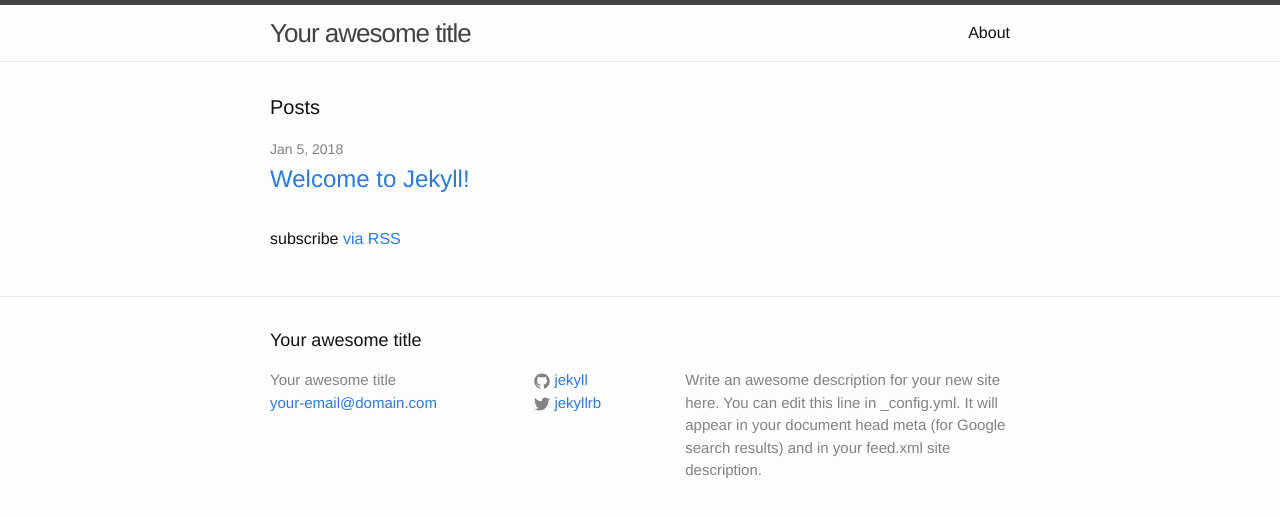
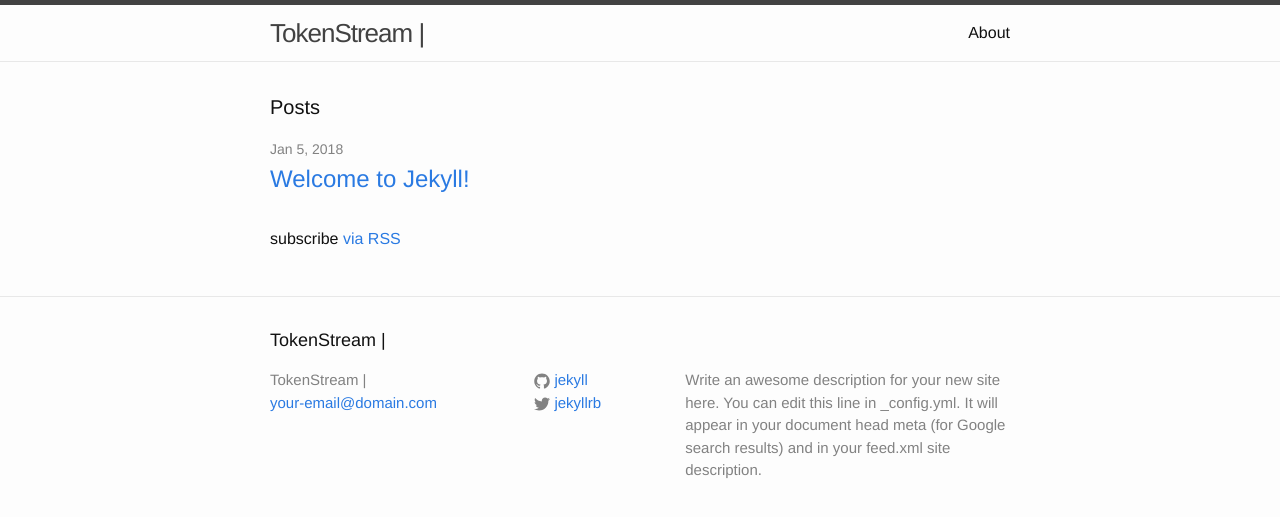
Before and after one commit to gertraig/fertuk, a Jekyll site: the page built from index.html, in a window 1280 px wide. Shown: the top 517 px of the page. Built offline with Jekyll 4.4.1, drawn with Linux system fonts in a browser that asks for light colours.

Commit message:
Update _config.yml

```diff
--- a/_config.yml
+++ b/_config.yml
@@ -6,7 +6,7 @@
 # 'jekyll serve'. If you change this file, please restart the server process.
 
 # Site settings
-title: Your awesome title
+title: TokenStream |
 email: your-email@domain.com
 description: > # this means to ignore newlines until "baseurl:"
   Write an awesome description for your new site here. You can edit this
```
